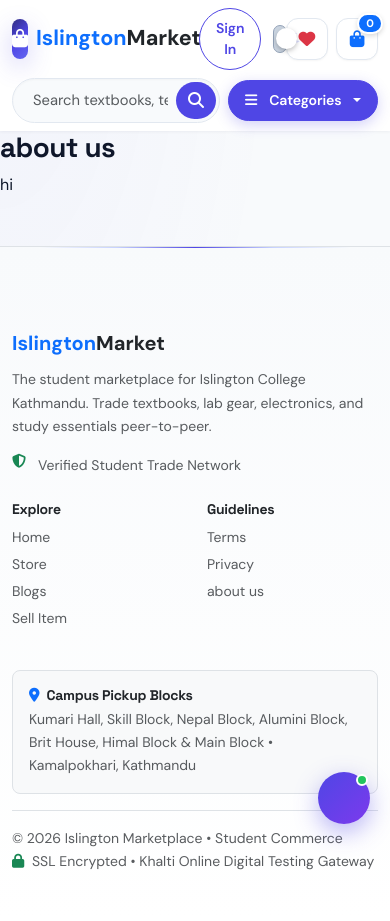
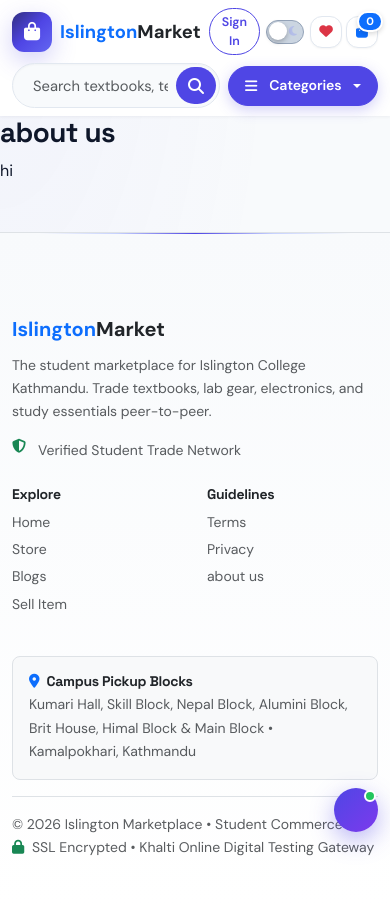
Before and after one commit to MaulikI8/summerclass, a Django app: page /page/hi/ in a window 390 px wide. After the commit the page ends 856 px from the top, so only its background shows below. Run offline with Django 5.2, Linux system fonts and the light colour scheme; data comes from the database, SQL or seed files in the repository; data that the repository does not hold is empty; some libraries are stand-ins or nearby versions.

Commit message:
Fix mobile responsive header collision, theme switch scaling, dark mode carousel buttons, and floating AI assistant position

```diff
--- a/Templates/master/base.html
+++ b/Templates/master/base.html
@@ -11,7 +11,7 @@
   <link href="https://fonts.googleapis.com/css2?family=Space+Grotesk:wght@400;500;600;700&family=DM+Sans:ital,wght@0,300;0,400;0,500;0,600;0,700;1,400;1,600&display=swap" rel="stylesheet">
   <link href="https://cdn.jsdelivr.net/npm/bootstrap@5.3.3/dist/css/bootstrap.min.css" rel="stylesheet">
   <link rel="stylesheet" href="https://cdnjs.cloudflare.com/ajax/libs/font-awesome/6.6.0/css/all.min.css"/>
-  <link rel="stylesheet" href="{% static 'css/style.css' %}?v=8.0">
+  <link rel="stylesheet" href="{% static 'css/style.css' %}?v=9.0">
   <style>
     .ai-chat-widget{position:fixed;bottom:20px;right:20px;z-index:99999}
     .ai-chat-toggle-btn{width:52px;height:52px;border-radius:50%;background:linear-gradient(135deg,#4F46E5,#7c3aed);color:#fff;border:none;box-shadow:0 8px 24px rgba(79,70,229,.4);display:flex;align-items:center;justify-content:center;font-size:1.25rem;cursor:pointer;transition:transform .2s,box-shadow .2s;position:relative}
@@ -328,6 +328,55 @@
         border-color: #334155 !important;
         color: #818cf8 !important;
     }
+
+    /* --- MOBILE RESPONSIVE LAYOUT & CONTRAST FIXES --- */
+    @media (max-width: 767.98px) {
+        .brand-wrap span.fs-4 {
+            font-size: 1.15rem !important;
+        }
+        .theme-switch {
+            width: 44px !important;
+            height: 24px !important;
+            margin: 0 2px !important;
+        }
+        .theme-switch .theme-thumb {
+            width: 18px !important;
+            height: 18px !important;
+            top: 1.5px !important;
+            left: 2px !important;
+        }
+        .theme-switch input[type="checkbox"]:checked + .theme-slider .theme-thumb {
+            transform: translateX(18px) !important;
+        }
+        .widget-icon-btn {
+            width: 32px !important;
+            height: 32px !important;
+            font-size: 0.85rem !important;
+        }
+        .ai-chat-widget {
+            bottom: 12px !important;
+            right: 12px !important;
+        }
+        .ai-chat-toggle-btn {
+            width: 44px !important;
+            height: 44px !important;
+            font-size: 1.1rem !important;
+        }
+    }
+
+    /* --- DARK MODE HERO CAROUSEL & OUTLINE BUTTONS --- */
+    html[data-theme="dark"] .btn-outline-secondary,
+    html[data-bs-theme="dark"] .btn-outline-secondary {
+        color: #f8fafc !important;
+        border-color: rgba(248, 250, 252, 0.3) !important;
+        background-color: rgba(255, 255, 255, 0.08) !important;
+    }
+    html[data-theme="dark"] .btn-outline-secondary:hover,
+    html[data-bs-theme="dark"] .btn-outline-secondary:hover {
+        background-color: #4F46E5 !important;
+        color: #ffffff !important;
+        border-color: #4F46E5 !important;
+    }
   </style>
 </head>
 <body class="site-body">
@@ -348,7 +397,7 @@
     <section class="header-main py-2">
       <div class="container">
         <div class="row align-items-center g-2">
-          <div class="col-6 col-md-3">
+          <div class="col-auto col-md-3">
             <a href="{% url 'home' %}" class="brand-wrap text-decoration-none d-flex align-items-center gap-2" aria-label="Islington Marketplace Homepage">
               {% if site_setting.logo %}<img class="logo" src="{{ site_setting.logo.url }}" alt="Islington Logo"/>{% else %}
               <div class="brand-icon-wrap"><i class="fas fa-shopping-bag"></i></div>
@@ -357,7 +406,7 @@
             </a>
           </div>
 
-          <div class="col-6 col-md-auto order-1 order-lg-3 ms-auto d-flex align-items-center gap-2 justify-content-end">
+          <div class="col order-1 order-lg-3 ms-auto d-flex align-items-center gap-1 gap-sm-2 justify-content-end">
             {% if user.is_authenticated %}
             <div class="dropdown">
               <a href="#" class="widget-header d-flex align-items-center gap-1 text-decoration-none" data-bs-toggle="dropdown" aria-expanded="false" aria-label="User account menu">
@@ -391,8 +440,8 @@
               </div>
             </div>
             {% else %}
-            <a href="{% url 'student_login' %}" class="btn btn-outline-primary btn-sm rounded-pill px-3 fw-semibold">Sign In</a>
-            <a href="{% url 'student_register' %}" class="btn btn-primary btn-sm rounded-pill px-3 fw-semibold d-none d-sm-inline">Register</a>
+            <a href="{% url 'student_login' %}" class="btn btn-outline-primary btn-sm rounded-pill px-2 py-1 small fw-semibold" style="font-size:0.78rem;">Sign In</a>
+            <a href="{% url 'student_register' %}" class="btn btn-primary btn-sm rounded-pill px-2 py-1 small fw-semibold d-none d-sm-inline" style="font-size:0.78rem;">Register</a>
             {% endif %}
 
             <label class="theme-switch" title="Toggle Dark / Light Mode" aria-label="Toggle Dark / Light Mode">
```
